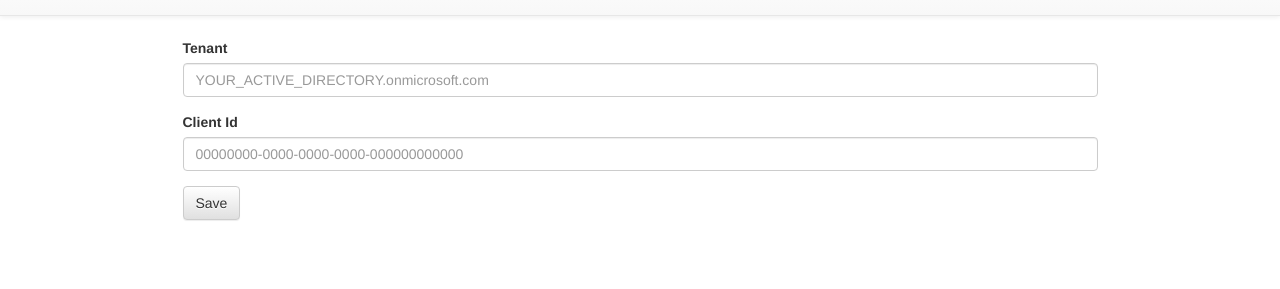
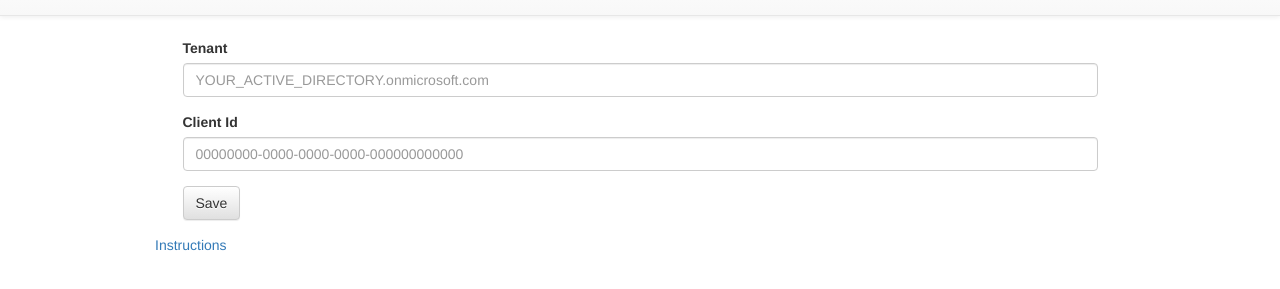
Before and after one commit to mattcanty/Azure-Dns-Manager, a plain HTML site: page public/settings.html in a window 1280 px wide. Shown: the part 37-326 px from the top of the page. Drawn offline with nearby package versions, Linux system fonts and the light colour scheme; some packages are replaced by stand-ins of ours.

Commit message:
Add instructions link

```diff
--- a/public/settings.html
+++ b/public/settings.html
@@ -54,6 +54,11 @@
                   </form>
                 </div>
             </div>
+            <div class="row">
+                <div class="col-xs-10 col-xs-offset-1">
+                  <a href="https://github.com/matthewcanty/Azure-Dns-Manager" target="_blank">Instructions</a>
+                </div>
+              </div>
         </div>
         <script src="https://ajax.googleapis.com/ajax/libs/jquery/1.11.1/jquery.min.js"></script>
         <script src="https://ajax.googleapis.com/ajax/libs/angularjs/1.2.25/angular.min.js"></script>
```
